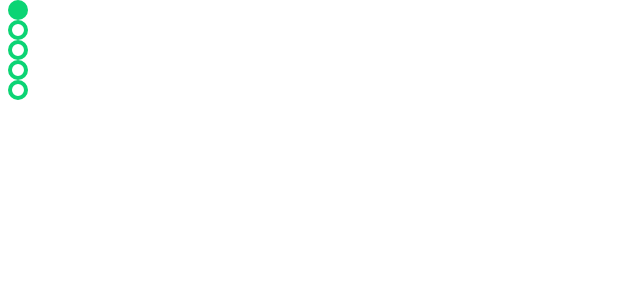
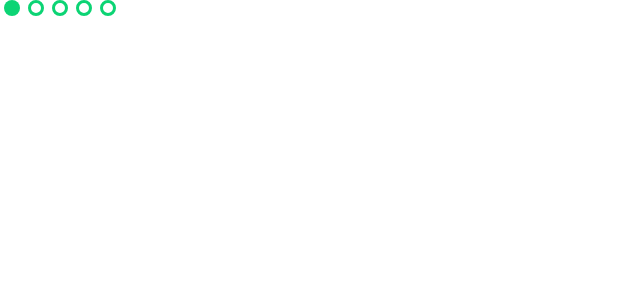
Before and after one commit to programmergeek/responsive-sandbox, a React (Create React App) app: page / in a window 1280 px wide. Shown: the top 300 px of the page, without its empty margins (0-640 px from the left). Built offline with nearby package versions, Linux system fonts and the light colour scheme.

Commit message:
complete functionality of indicator component

```diff
--- a/src/Components/Carousel.tsx
+++ b/src/Components/Carousel.tsx
@@ -1,4 +1,4 @@
-import React, { ReactElement, useState } from "react";
+import React, { useState } from "react";
 
 // prop type definition
 
@@ -14,7 +14,7 @@
 type indicatorProps = {
   numOfSlides: number;
   currentSlide: number;
-  setCurrentSlide: () => void;
+  setCurrentSlide: (val: number) => void;
 };
 
 /**
@@ -28,14 +28,14 @@
   currentSlide: number
 ): JSX.Element[] => {
   const indicators = [];
-  for (let i = 1; i <= numOfSlides; i++) {
+  for (let i = 0; i < numOfSlides; i++) {
     if (currentSlide === i) {
       indicators.push(
-        <div className="w-5 h-5 bg-lightModeDark rounded-full border-lightModeDark dark:bg-darkModeMid dark:border-darkModeMid"></div>
+        <div className="w-4 h-4 cursor-pointer bg-lightModeDark rounded-full border-lightModeDark dark:bg-darkModeMid dark:border-darkModeMid"></div>
       );
     } else {
       indicators.push(
-        <div className="w-5 h-5 rounded-full border-4 border-lightModeDark dark:border-darkModeMid"></div>
+        <div className="w-4 h-4 cursor-pointer rounded-full border-[3px] border-lightModeDark dark:border-darkModeMid"></div>
       );
     }
   }
@@ -44,10 +44,14 @@
 
 const Indicator: React.FC<indicatorProps> = ({ ...props }) => {
   return (
-    <div>
+    <div className="flex flex-row">
       {indicators(props.numOfSlides, props.currentSlide).map((i, key) => {
         return (
-          <div key={key} className="mx-2">
+          <div
+            key={key}
+            className="mx-1"
+            onClick={() => props.setCurrentSlide(key)}
+          >
             {i}
           </div>
         );
@@ -63,15 +67,14 @@
  *
  */
 export const Carousel: React.FC<carouselProps> = ({ ...props }) => {
-  const [currentSlide, setCurrentSlide] = useState<number>(1);
+  const [currentSlide, setCurrentSlide] = useState<number>(0);
   return (
-    <div className="flex">
-      {" "}
+    <div>
       <Indicator
-        currentSlide={1}
+        currentSlide={currentSlide}
         numOfSlides={5}
-        setCurrentSlide={() => console.log("")}
-      />{" "}
+        setCurrentSlide={setCurrentSlide}
+      />
     </div>
   );
 };
```
